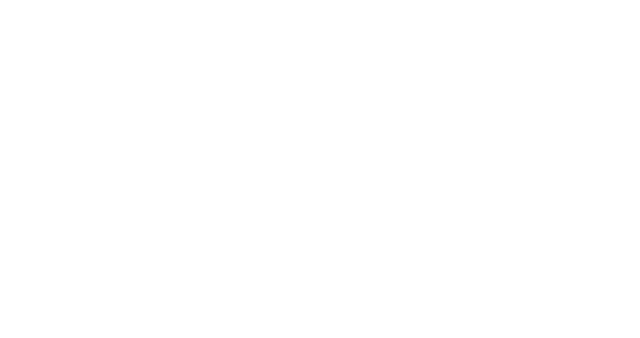
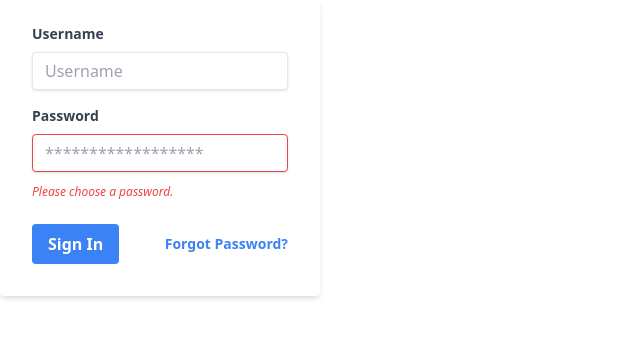
Before and after one commit to eklavya-joshi/masq, a React (Create React App) app in the folder frontend/: page /login in a window 1280 px wide. Before the commit this address had no page. Shown: the top 338 px of the page, without its empty margins (0-640 px from the left). Built offline with nearby package versions, Linux system fonts and the light colour scheme.

Commit message:
began work on landing page and added cors to routing

```diff
--- a/frontend/src/App.js
+++ b/frontend/src/App.js
@@ -1,13 +1,15 @@
+import React from "react";
 import { BrowserRouter as Router, Routes, Route } from "react-router-dom";
 
 import LandingPage from "./components/landing_page/LandingPage";
-import React from "react";
+import LoginPage from "./components/login_page/LoginPage";
 
 export default function App() {
   return (
       <Router>
         <Routes>
           <Route path="/" element={<LandingPage />} />
+          <Route path="/login" element={<LoginPage />} />
         </Routes>
       </Router>
   )
--- a/frontend/src/components/landing_page/LandingPage.js
+++ b/frontend/src/components/landing_page/LandingPage.js
@@ -5,13 +5,13 @@
   return (
   <>
     <div className="w-screen h-screen bg-primary">
+      <h1 className="flex">
+        <Sidebar />
+      </h1>
       <div className="grid h-screen place-items-center
                   font-family:Georgia text-6xl font-bold text-white">
         Masq
       </div>
-      <h1 className="flex">
-        <Sidebar/>
-      </h1>
     </div>
   </>
   )
--- /dev/null
+++ b/frontend/src/components/login_page/LoginForm.js
@@ -0,0 +1,52 @@
+import React from "react";
+import { useState } from "react";
+
+export default function LoginPage() {
+
+    const [username, setUsername] = useState("");
+    const [password, setPassword] = useState("");
+
+    const handleLoginSubmit = async (e) => {
+        e.preventDefault();
+        const data = {
+            username: username,
+            password: password
+        };
+        const response = await fetch("http://localhost:8080/users/login", {
+            method: "POST",
+            headers: {
+                "content-type": "application/json",
+            },
+            credentials: "include",
+            body: JSON.stringify(data),
+        });
+    }
+
+    return (
+        <div className="w-full max-w-xs">
+            <form className="bg-white shadow-md rounded px-8 pt-6 pb-8 mb-4">
+                <div className="mb-4">
+                    <label className="block text-gray-700 text-sm font-bold mb-2">
+                        Username
+                    </label>
+                    <input className="shadow appearance-none border rounded w-full py-2 px-3 text-gray-700 leading-tight focus:outline-none focus:shadow-outline" id="username" type="text" placeholder="Username" onChange={(e) => setUsername(e.target.value)} />
+                </div>
+                <div className="mb-6">
+                    <label className="block text-gray-700 text-sm font-bold mb-2">
+                        Password
+                    </label>
+                    <input className="shadow appearance-none border border-red-500 rounded w-full py-2 px-3 text-gray-700 mb-3 leading-tight focus:outline-none focus:shadow-outline" id="password" type="password" placeholder="******************" onChange={(e) => setPassword(e.target.value)}/>
+                        <p className="text-red-500 text-xs italic">Please choose a password.</p>
+                </div>
+                <div className="flex items-center justify-between">
+                    <button className="bg-blue-500 hover:bg-blue-700 text-white font-bold py-2 px-4 rounded focus:outline-none focus:shadow-outline" type="button" onClick={(e) => handleLoginSubmit(e)}>
+                        Sign In
+                    </button>
+                    <a className="inline-block align-baseline font-bold text-sm text-blue-500 hover:text-blue-800" href="#">
+                        Forgot Password?
+                    </a>
+                </div>
+            </form>
+        </div>
+    )
+}
--- /dev/null
+++ b/frontend/src/components/login_page/LoginPage.js
@@ -0,0 +1,12 @@
+import React from "react";
+import LoginForm from "./LoginForm";
+
+export default function LandingPage() {
+    return (
+        <>
+            <div>
+                <LoginForm />
+            </div>
+        </>
+    )
+}
```
